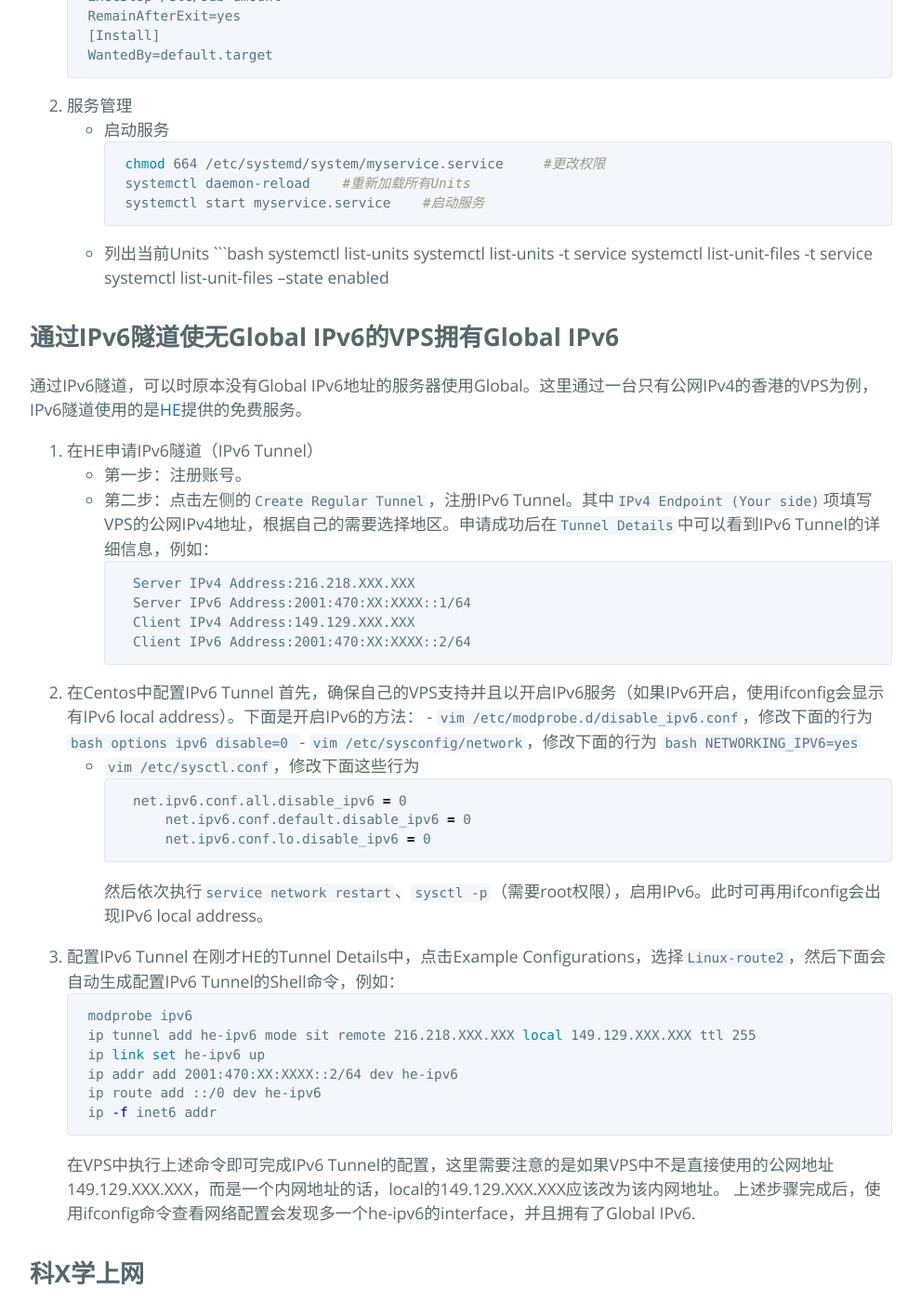
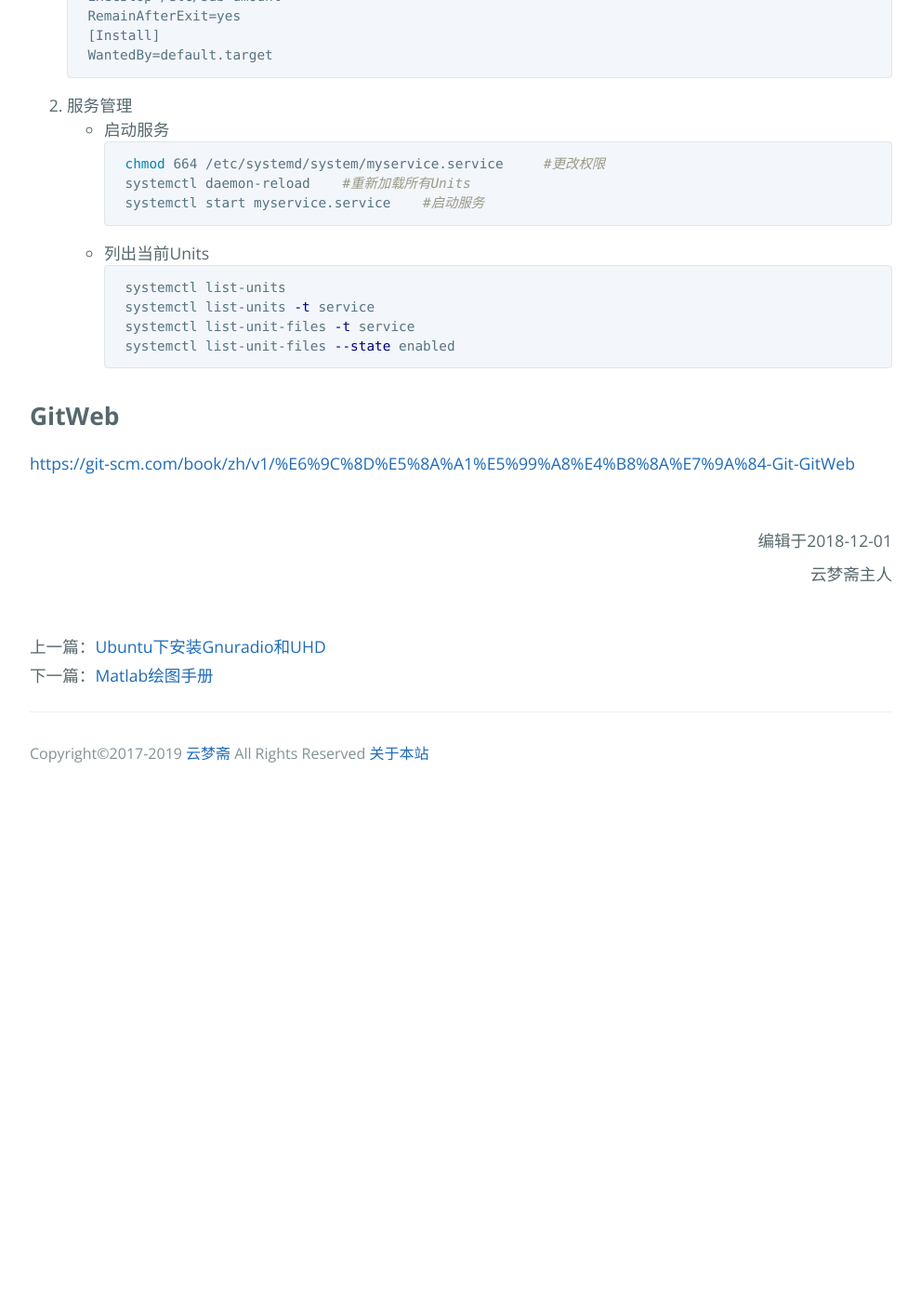
Before and after one commit to zxc17/www.iotfan.net, a Jekyll site: the page built from _posts/2018-12-01-服务器环境配置.markdown, in a window 1280 px wide and 1400 px high, scrolled down 10355 px. Shown: the whole window at 93% size, without its empty margins (144-1135 px from the left). Built offline with Jekyll 4.4.1, drawn with Linux system fonts in a browser that asks for light colours; comment, search, counter and statistics services are not loaded; after the commit the page ends 11209 px from its top, so only the background shows below that; some of the changed text lies outside the part shown.

Commit message:
Update 2018-12-01-服务器环境配置.markdown

````diff
--- a/_posts/2018-12-01-服务器环境配置.markdown
+++ b/_posts/2018-12-01-服务器环境配置.markdown
@@ -453,52 +453,9 @@ Jekyll是一个静态博客渲染器，支持用Markdown编写我们的静态网
     systemctl list-units -t service
     systemctl list-unit-files -t service
     systemctl list-unit-files --state enabled
+    ```
 
-## 通过IPv6隧道使无Global IPv6的VPS拥有Global IPv6
-通过IPv6隧道，可以时原本没有Global IPv6地址的服务器使用Global。这里通过一台只有公网IPv4的香港的VPS为例，IPv6隧道使用的是[HE](https://www.tunnelbroker.net)提供的免费服务。
-
-1. 在HE申请IPv6隧道（IPv6 Tunnel）
-	- 第一步：注册账号。
-	- 第二步：点击左侧的`Create Regular Tunnel`，注册IPv6 Tunnel。其中`IPv4 Endpoint (Your side)`项填写VPS的公网IPv4地址，根据自己的需要选择地区。申请成功后在`Tunnel Details`中可以看到IPv6 Tunnel的详细信息，例如：
-		```bash
-		Server IPv4 Address:216.218.XXX.XXX
-		Server IPv6 Address:2001:470:XX:XXXX::1/64
-		Client IPv4 Address:149.129.XXX.XXX
-		Client IPv6 Address:2001:470:XX:XXXX::2/64
-		```
-2. 在Centos中配置IPv6 Tunnel
-首先，确保自己的VPS支持并且以开启IPv6服务（如果IPv6开启，使用ifconfig会显示有IPv6 local address）。下面是开启IPv6的方法：
-        - `vim /etc/modprobe.d/disable_ipv6.conf`，修改下面的行为
-	    ```bash
-	    options ipv6 disable=0
-	    ```
-        - `vim /etc/sysconfig/network`，修改下面的行为
-	    ```bash
-	    NETWORKING_IPV6=yes
-	    ```
-	- `vim /etc/sysctl.conf`，修改下面这些行为
-	    ```bash
-	    net.ipv6.conf.all.disable_ipv6 = 0
-            net.ipv6.conf.default.disable_ipv6 = 0
-            net.ipv6.conf.lo.disable_ipv6 = 0
-	    ```
-然后依次执行`service network restart`、`sysctl -p`（需要root权限），启用IPv6。此时可再用ifconfig会出现IPv6 local address。
-2. 配置IPv6 Tunnel
-在刚才HE的Tunnel Details中，点击Example Configurations，选择`Linux-route2`，然后下面会自动生成配置IPv6 Tunnel的Shell命令，例如：
-	```bash
-	modprobe ipv6
-	ip tunnel add he-ipv6 mode sit remote 216.218.XXX.XXX local 149.129.XXX.XXX ttl 255
-	ip link set he-ipv6 up
-	ip addr add 2001:470:XX:XXXX::2/64 dev he-ipv6
-	ip route add ::/0 dev he-ipv6
-	ip -f inet6 addr
-	```
-在VPS中执行上述命令即可完成IPv6 Tunnel的配置，这里需要注意的是如果VPS中不是直接使用的公网地址149.129.XXX.XXX，而是一个内网地址的话，local的149.129.XXX.XXX应该改为该内网地址。
-上述步骤完成后，使用ifconfig命令查看网络配置会发现多一个he-ipv6的interface，并且拥有了Global IPv6.
-
-## 科X学上网
-通过IPv6隧道，可以时原本没有Global IPv6地址的服务器使用Global。这里通过一台只有公网IPv4的香港的VPS为例，IPv6隧道使用的是[HE](https://www.tunnelbroker.net)提供的免费服务。
-
-1. 在HE申请IPv6隧道（IPv6 Tunnel）
+## GitWeb
+[https://git-scm.com/book/zh/v1/%E6%9C%8D%E5%8A%A1%E5%99%A8%E4%B8%8A%E7%9A%84-Git-GitWeb](https://git-scm.com/book/zh/v1/%E6%9C%8D%E5%8A%A1%E5%99%A8%E4%B8%8A%E7%9A%84-Git-GitWeb)
 
 <!--\{\{ page.date - 28800 | date: "%Y-%m-%d %H:%M" }}-->
````
Also changed, not shown: other parts of _posts/2018-12-01-服务器环境配置.markdown (+1 -1 lines).
